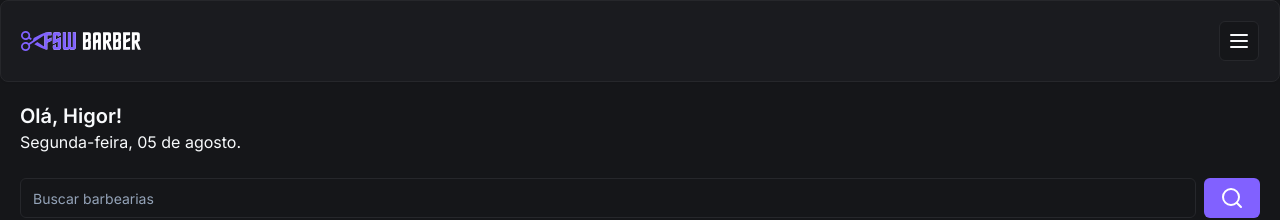
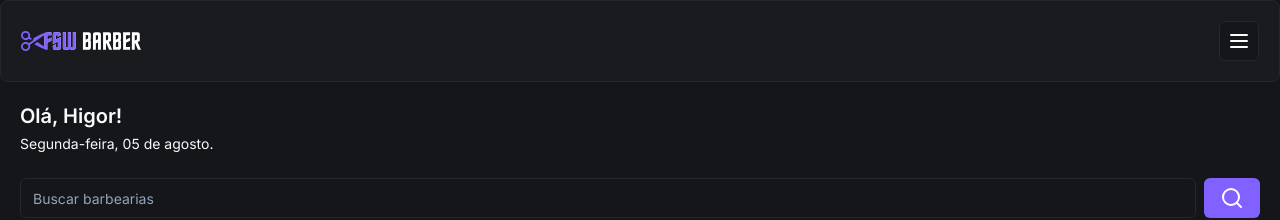
Before and after one commit to hiigorsilva/barber-app, a Next.js app: page / in a window 1280 px wide. Shown: the top 220 px of the page. Built offline with nearby package versions, Linux system fonts and the light colour scheme; no server answers; the database is empty.

Commit message:
style: add space in welcome

```diff
--- a/app/page.tsx
+++ b/app/page.tsx
@@ -24,7 +24,7 @@ const Home = async () => {
       {/* SAUDAÇÕES */}
       <div className="p-5">
         <h2 className="text-xl font-semibold">Olá, Higor!</h2>
-        <p>Segunda-feira, 05 de agosto.</p>
+        <p className="mt-1 text-sm">Segunda-feira, 05 de agosto.</p>
 
         {/* BUSCA */}
         <div className="mt-6 flex items-center gap-2">
```
